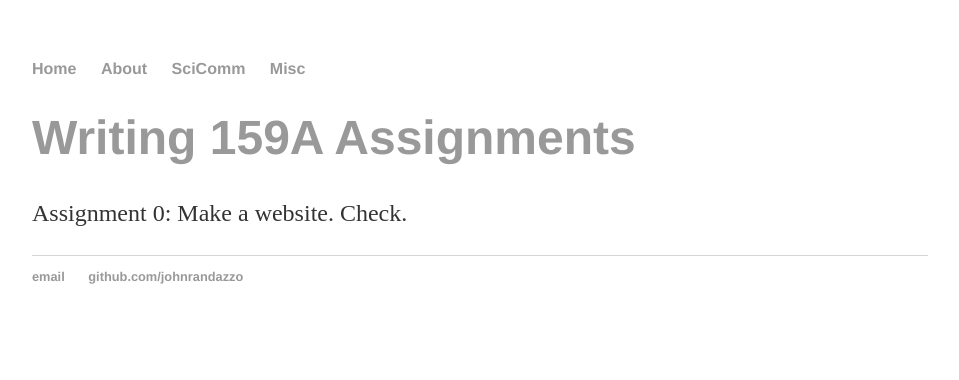
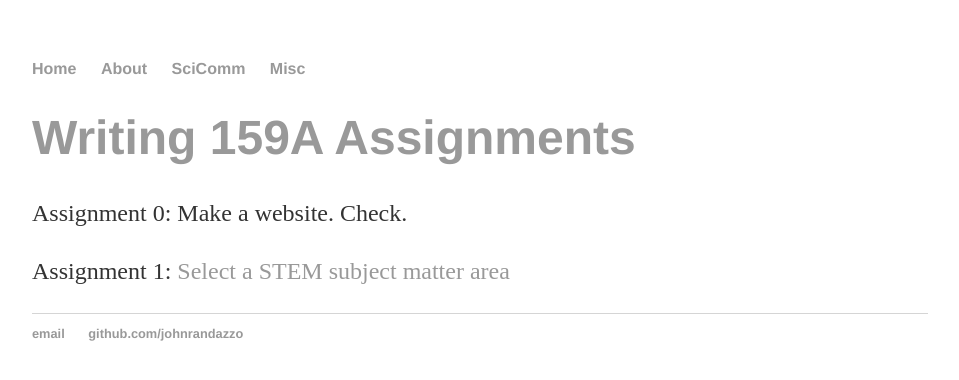
Before and after one commit to johnrandazzo/johnrandazzo.github.io, a Jekyll site: the page built from scicomm/index.html, in a window 1280 px wide. Shown: the top 380 px of the page, without its empty margins (160-1119 px from the left). Built offline with Jekyll 4.4.1, drawn with Linux system fonts in a browser that asks for light colours.

Commit message:
Update index.html

```diff
--- a/scicomm/index.html
+++ b/scicomm/index.html
@@ -5,5 +5,6 @@ title: Science Communication
 
 <div class="blurb">
 	<h1><a href="http://www.dougbradley.net/courses/Writing159a/">Writing 159A Assignments</a></h1>
-  <p>Assignment 0: Make a website. Check.</p>
+  	<p>Assignment 0: Make a website. Check.</p>
+	<p>Assignment 1: <a href="https://github.com/johnrandazzo/johnrandazzo.github.io/blob/master/docs/159a1.pdf">Select a STEM subject matter area</a></p>
 </div><!-- /.blurb -->
```
